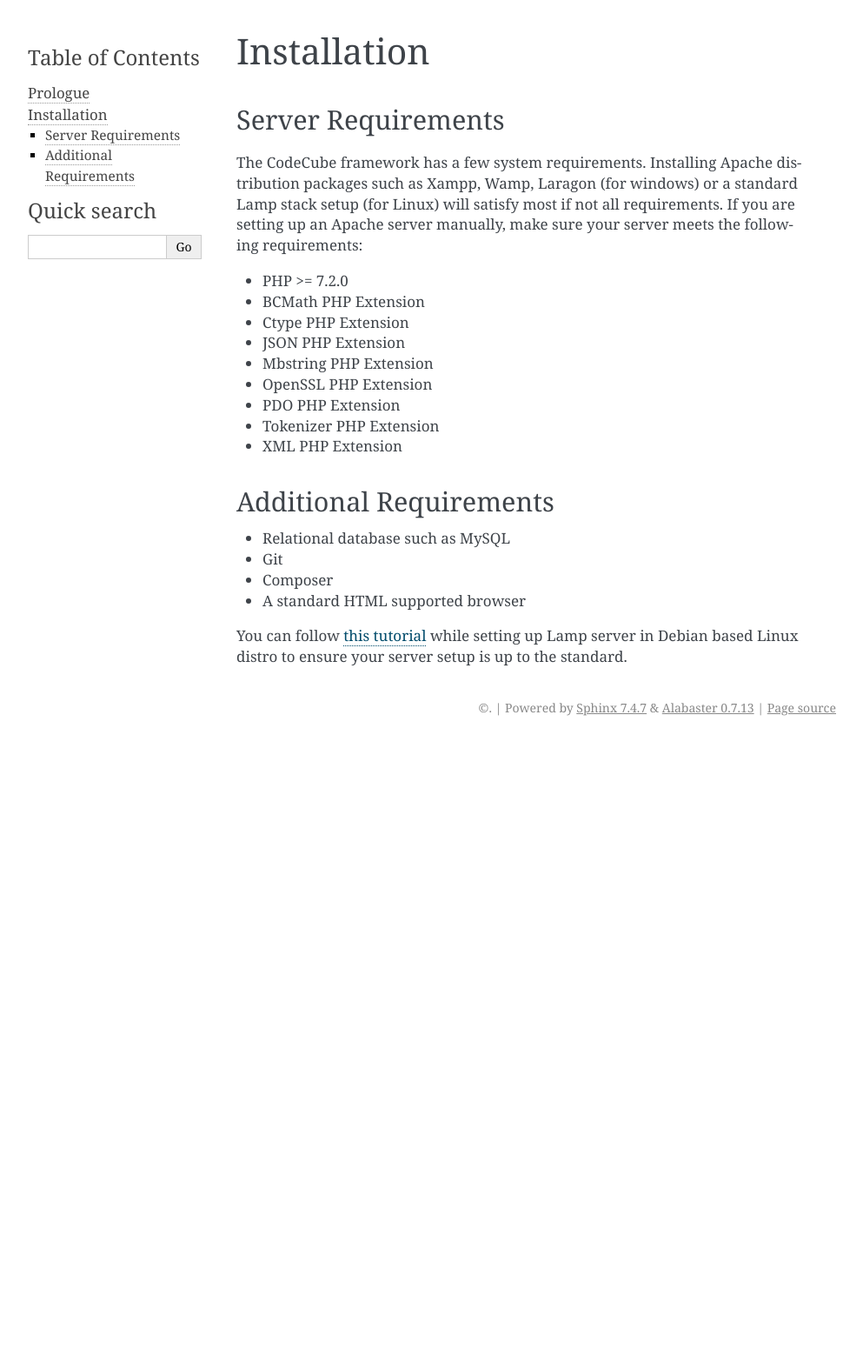
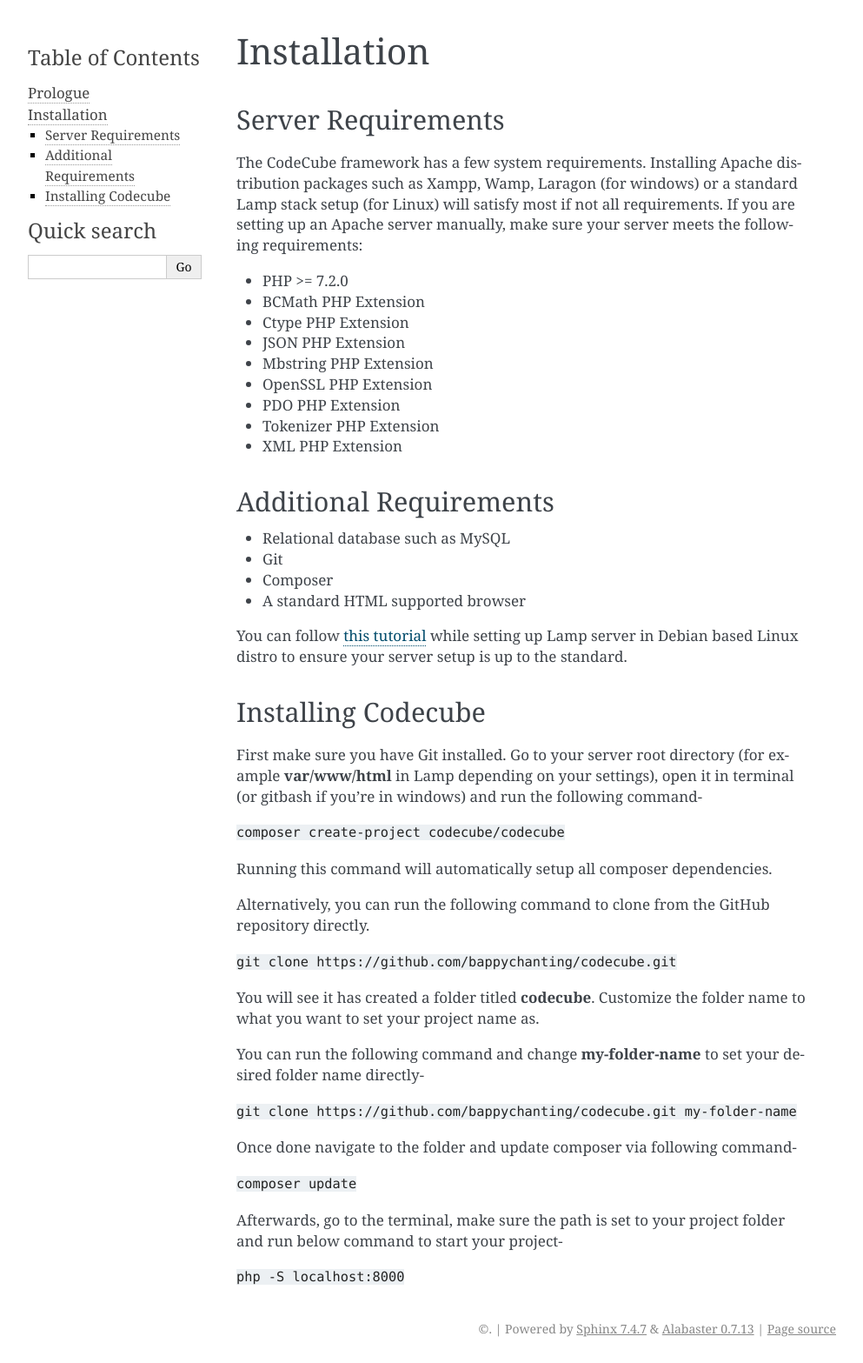
Before and after one commit to bappychanting/codecubedocs, a Sphinx documentation site: the page built from docs/installation.rst, in a window 1280 px wide. Shown: the whole page at 87% size, without its empty margins (148-1141 px from the left). Built offline with Sphinx 7.4.7, drawn with Linux system fonts in a browser that asks for light colours; before the commit the page ends 900 px from its top, so only the background shows below that.

Commit message:
updated index

```diff
--- a/docs/installation.rst
+++ b/docs/installation.rst
@@ -25,3 +25,30 @@
 * A standard HTML supported browser
 
 You can follow `this tutorial <https://www.linkedin.com/pulse/full-web-development-environment-setup-step-guide-php-mahadi-hasan/>`_ while setting up Lamp server in Debian based Linux distro to ensure your server setup is up to the standard.
+
+Installing Codecube
+-----------
+
+First make sure you have Git installed. Go to your server root directory (for example **var/www/html** in Lamp depending on your settings), open it in terminal (or gitbash if you’re in windows) and run the following command-
+
+``composer create-project codecube/codecube``
+
+Running this command will automatically setup all composer dependencies.
+
+Alternatively, you can run the following command to clone from the GitHub repository directly.
+
+``git clone https://github.com/bappychanting/codecube.git``
+
+You will see it has created a folder titled **codecube**. Customize the folder name to what you want to set your project name as.
+
+You can run the following command and change **my-folder-name** to set your desired folder name directly-
+
+``git clone https://github.com/bappychanting/codecube.git my-folder-name``
+
+Once done navigate to the folder and update composer via following command-
+
+``composer update``
+
+Afterwards, go to the terminal, make sure the path is set to your project folder and run below command to start your project-
+
+``php -S localhost:8000``
```
Also changed, not shown: docs/index.rst (+2 -5 lines).
